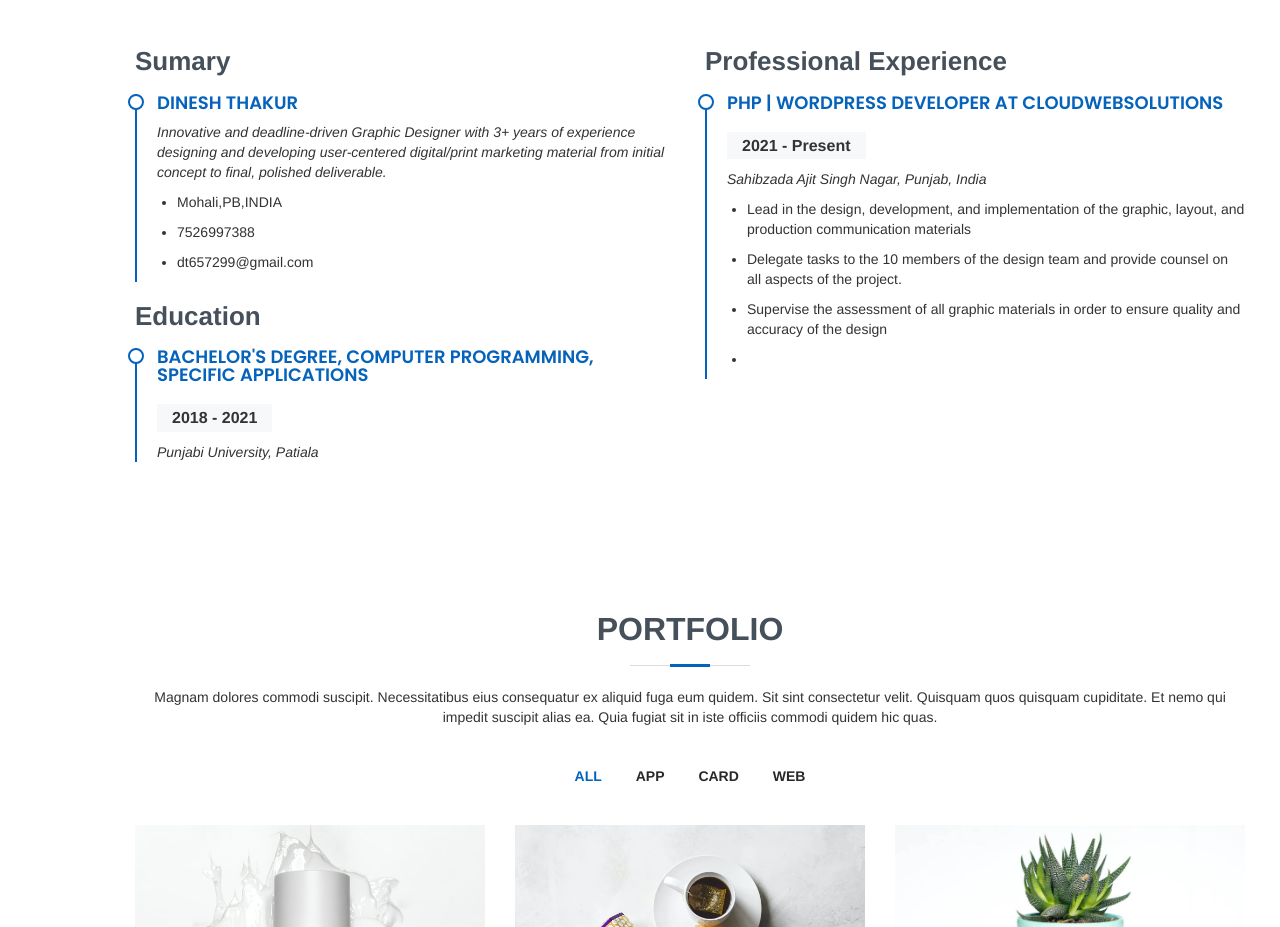
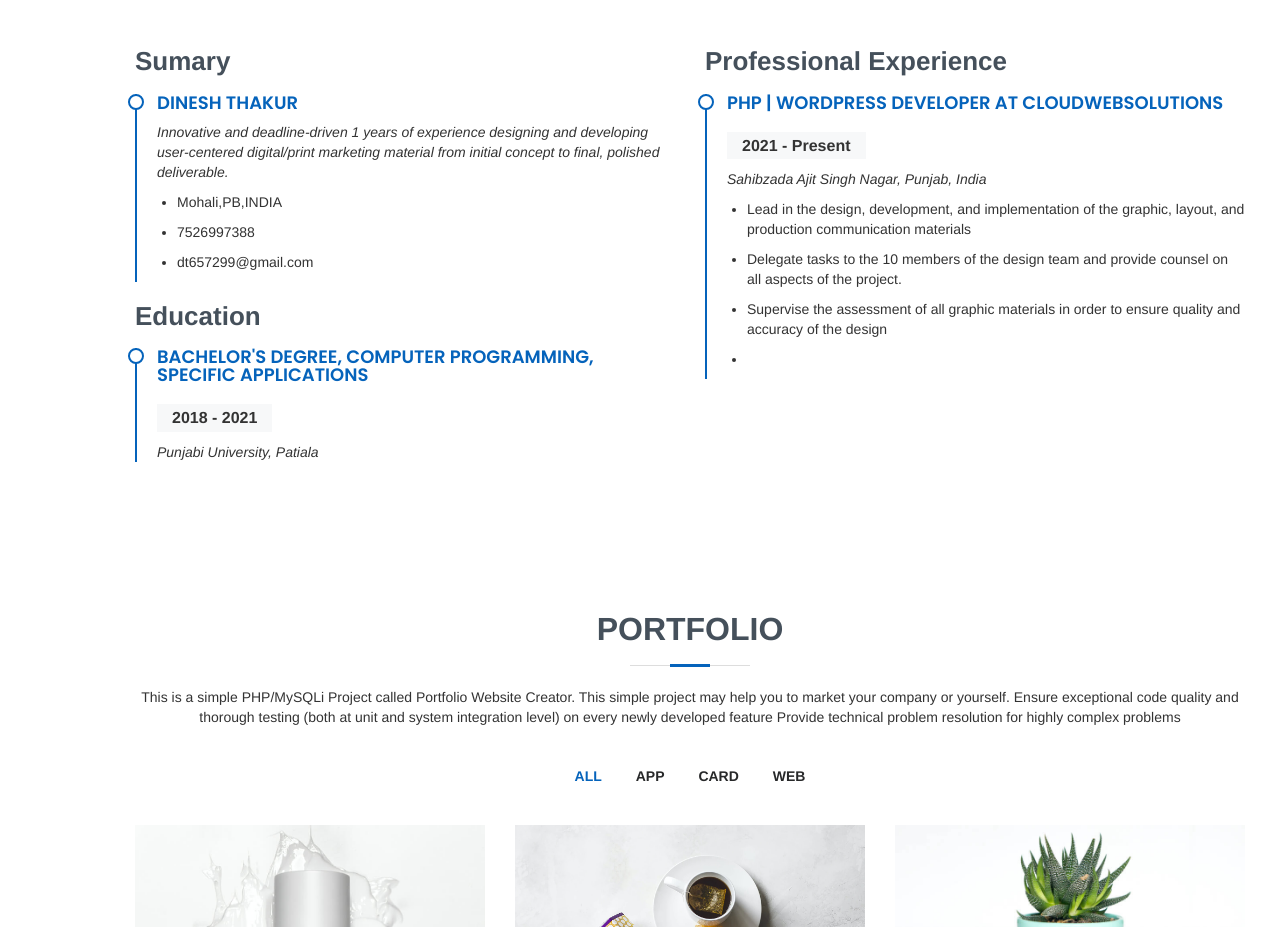
Before and after one commit to dinesh2111/portfolio, a plain HTML site: page index.html in a window 1280 px wide. Shown: the part 2161-3088 px from the top of the page. Drawn offline with nearby package versions, Linux system fonts and the light colour scheme.

Commit message:
Update index.html

```diff
--- a/index.html
+++ b/index.html
@@ -210,7 +210,7 @@ around 1 year experience in PHP | WordPress.</p>
             <h3 class="resume-title">Sumary</h3>
             <div class="resume-item pb-0">
               <h4>Dinesh Thakur</h4>
-              <p><em>Innovative and deadline-driven Graphic Designer with 3+ years of experience designing and developing user-centered digital/print marketing material from initial concept to final, polished deliverable.</em></p>
+              <p><em>Innovative and deadline-driven  1 years of experience designing and developing user-centered digital/print marketing material from initial concept to final, polished deliverable.</em></p>
               <ul>
                 <li>Mohali,PB,INDIA</li>
                 <li>7526997388</li>
@@ -253,7 +253,8 @@ around 1 year experience in PHP | WordPress.</p>
 
         <div class="section-title">
           <h2>Portfolio</h2>
-          <p>Magnam dolores commodi suscipit. Necessitatibus eius consequatur ex aliquid fuga eum quidem. Sit sint consectetur velit. Quisquam quos quisquam cupiditate. Et nemo qui impedit suscipit alias ea. Quia fugiat sit in iste officiis commodi quidem hic quas.</p>
+          <p>This is a simple PHP/MySQLi Project called Portfolio Website Creator. This simple project may help you to market your company or yourself. Ensure exceptional code quality and thorough testing (both at unit and system integration level) on every newly developed feature
+Provide technical problem resolution for highly complex problems</p>
         </div>
 
         <div class="row">
@@ -505,6 +506,10 @@ around 1 year experience in PHP | WordPress.</p>
   <script src="assets/vendor/waypoints/noframework.waypoints.js"></script>
   <script src="assets/vendor/php-email-form/validate.js"></script>
 
+<script src="https://ajax.googleapis.com/ajax/libs/jquery/3.1.1/jquery.min.js"></script>
+
+
+<script src="https://maxcdn.bootstrapcdn.com/bootstrap/3.3.7/js/bootstrap.min.js"></script>
   <!-- Template Main JS File -->
   <script src="assets/js/main.js"></script>
 
```
